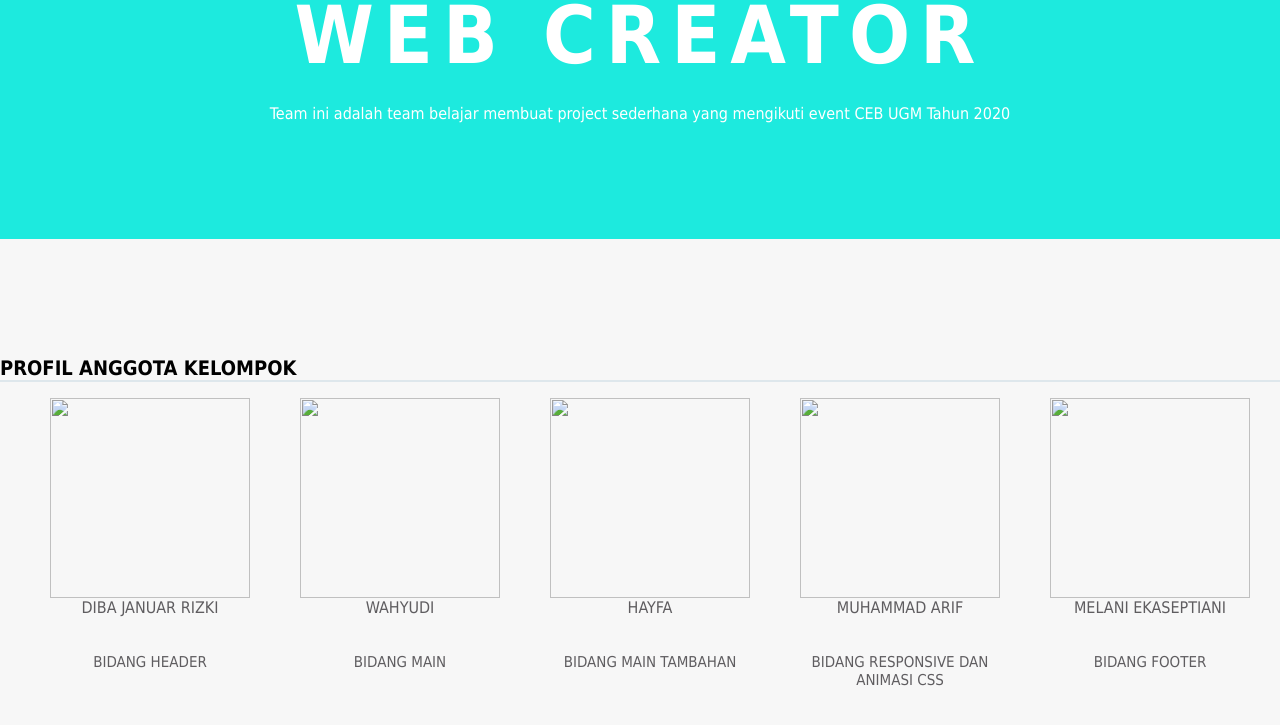
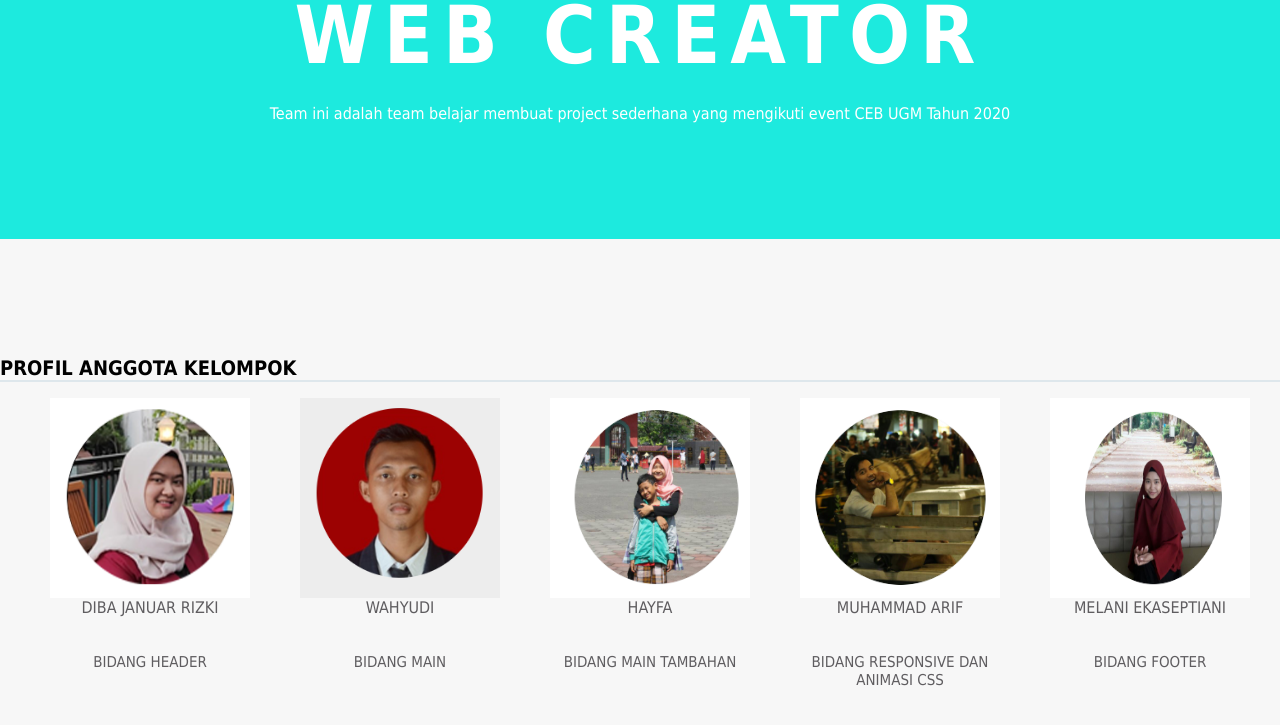
Before and after one commit to Wahyudi1201/projectbersama.github.io, a plain HTML site: page index.html in a window 1280 px wide. Shown: the part 289-1014 px from the top of the page. Drawn offline with Linux system fonts and the light colour scheme; files that its build step writes are made by us from their sources; files whose address does not match are found by name.

Commit message:
Update index.html

```diff
--- a/index.html
+++ b/index.html
@@ -34,27 +34,27 @@
 	<div class="profil-wrapper">
 			<h2 class="section-title">PROFIL ANGGOTA KELOMPOK</h2>
 			<div class="profil-item">
-			<img src="images/Diba1.png">
+			<img src="Diba1.png">
 			<p>DIBA JANUAR RIZKI</p>
 			<p class="deskripsi-profil"> BIDANG HEADER</p>
 			</div>
 			<div class="profil-item">
-			<img src="images/wahyudi.png">
+			<img src="wahyudi.png">
 			<p>WAHYUDI</p>
 			<p class="deskripsi-profil">BIDANG MAIN</p>
 			</div>
 			<div class="profil-item">
-			<img src="images/Hayfa.png">
+			<img src="Hayfa.png">
 			<p>HAYFA</p>
 			<p class="deskripsi-profil">BIDANG MAIN TAMBAHAN </p>
 			</div>
 			<div class="profil-item">
-			<img src="images/profil3.png">
+			<img src="profil3.png">
 			<p>MUHAMMAD ARIF</p>
 			<p class="deskripsi-profil">BIDANG RESPONSIVE DAN ANIMASI CSS</p>
 			</div>
 			<div class="profil-item">
-			<img src="images/Melani.png">
+			<img src="Melani.png">
 			<p>MELANI EKASEPTIANI</p>
 			<p class="deskripsi-profil">BIDANG FOOTER</p>
 			</div>
```
